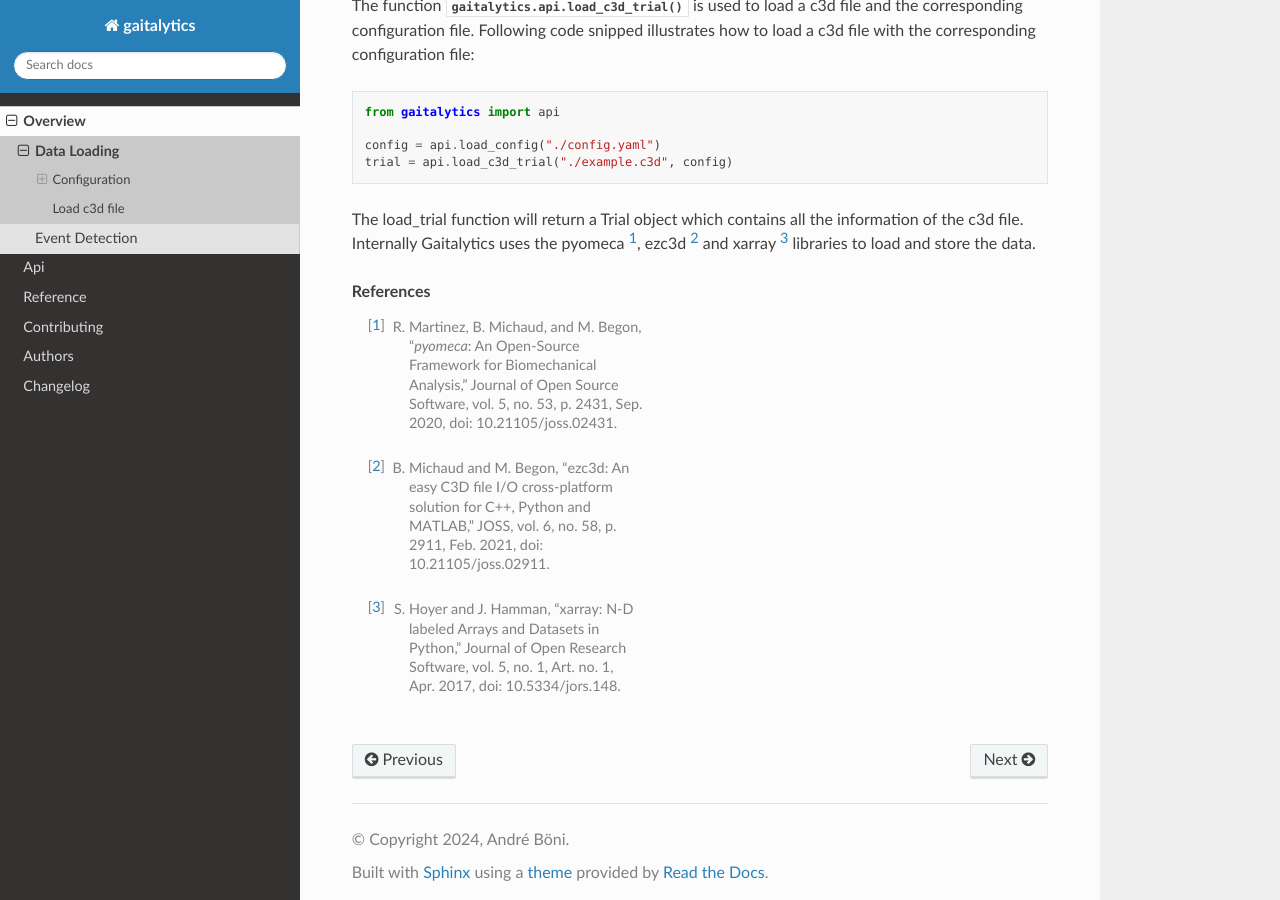
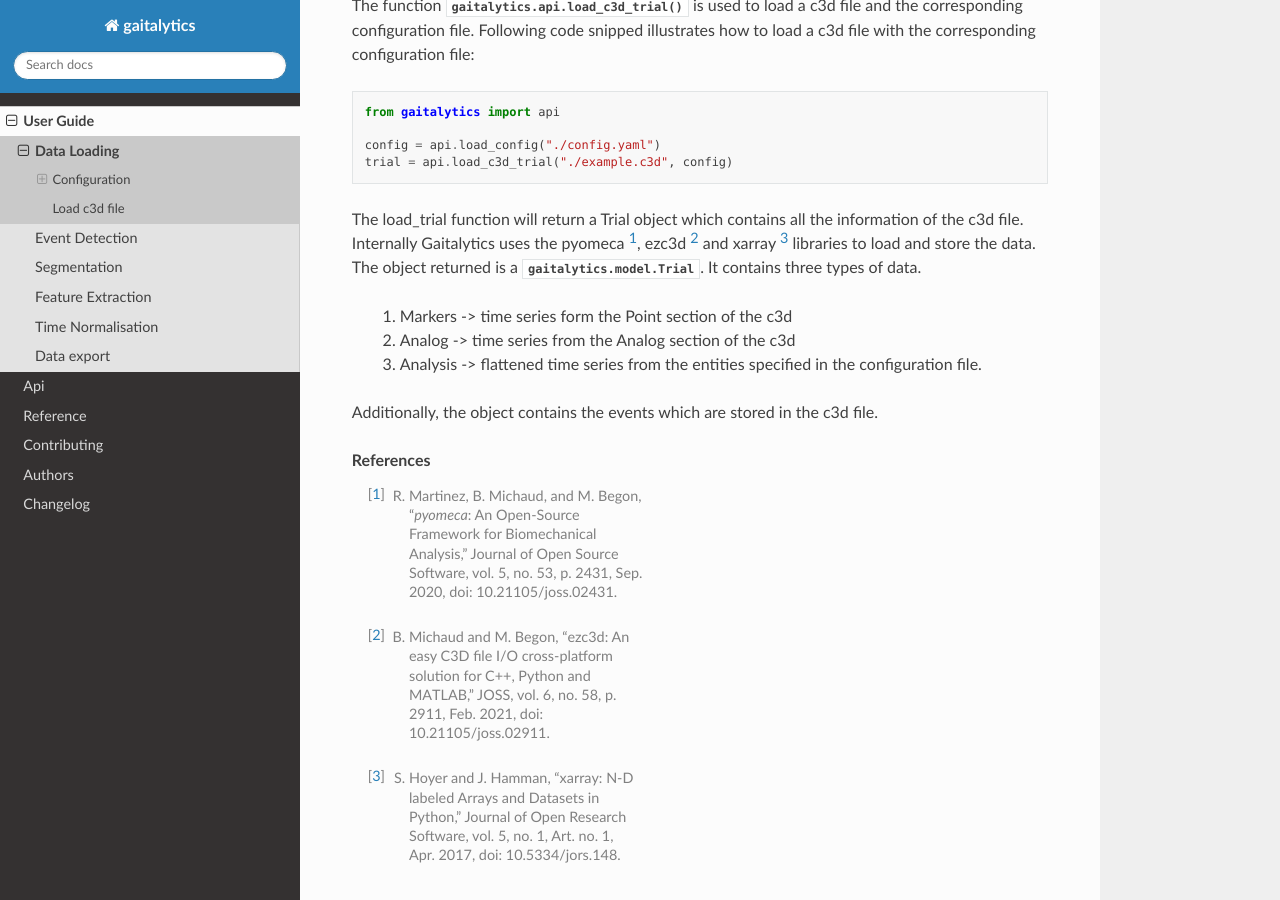
Before and after one commit to DART-Lab-LLUI/python-gaitalytics, a Sphinx documentation site: the page built from docs/usage/data_loading.rst, in a window 1280 px wide and 900 px high, scrolled down 2605 px. Built offline with Sphinx 7.4.7 and the Read the Docs theme 3.1.0, drawn with Linux system fonts in a browser that asks for light colours; some of the changed text lies outside the part shown.

Commit message:
+ documentation

```diff
--- a/docs/conf.py
+++ b/docs/conf.py
@@ -17,7 +17,8 @@ author = 'André Böni'
 # -- General configuration ---------------------------------------------------
 # https://www.sphinx-doc.org/en/master/usage/configuration.html#general-configuration
 
-extensions = ['sphinx.ext.autodoc', 'sphinx.ext.autosectionlabel']
+extensions = ['sphinx.ext.autodoc',
+              'sphinx_codeautolink',]
 
 templates_path = ['_templates']
 exclude_patterns = ['_build', 'Thumbs.db', '.DS_Store']
--- a/docs/usage/data_loading.rst
+++ b/docs/usage/data_loading.rst
@@ -125,8 +125,14 @@ Following code snipped illustrates how to load a c3d file with the corresponding
 
 ..
 
-The load_trial function will return a Trial object which contains all the information of the c3d file.
-Internally Gaitalytics uses the pyomeca [1]_, ezc3d [2]_ and xarray [3]_ libraries to load and store the data.
+| The load_trial function will return a Trial object which contains all the information of the c3d file. Internally Gaitalytics uses the pyomeca [1]_, ezc3d [2]_ and xarray [3]_ libraries to load and store the data.
+| The object returned is a :class:`gaitalytics.model.Trial`. It contains three types of data.
+
+    1. Markers -> time series form the Point section of the c3d
+    2. Analog -> time series from the Analog section of the c3d
+    3. Analysis -> flattened time series from the entities specified in the configuration file.
+
+Additionally, the object contains the events which are stored in the c3d file.
 
 .. rubric:: References
 
--- a/docs/usage/index.rst
+++ b/docs/usage/index.rst
@@ -1,5 +1,5 @@
-Overview
-========
+User Guide
+==========
 
 Getting started with Gaitalytics needs some understanding of processes and flows which this framework follows.
 Following overview will help you get started with necessary steps to process your data.
@@ -13,9 +13,10 @@ It takes care of following steps in the processing pipeline:
 
     1. Data Loading
     2. Event Detection
-    3. Data segmentation
-    4. Feature Calculation
-    5. Segment normalization
+    3. Segmentation
+    4. Feature Extraction
+    5. Time Normalisation
+    6. Data Export
 
 Each of these steps are explained in detail in the following pages.
 
@@ -25,4 +26,9 @@ Each of these steps are explained in detail in the following pages.
 
    data_loading
    event_detection
+   segmentation
+   features
+   normalisation
+   export
+
 ..
--- a/pyproject.toml
+++ b/pyproject.toml
@@ -40,7 +40,7 @@ Changelog = "https://github.com/me/spam/blob/master/CHANGELOG.md"
 dev = ["ruff", "mypy", "pip", "types-PyYAML"]
 test = ["pytest", "pytest-cov"]
 build = ["build", "setuptools>=64", "setuptools_scm>=8"]
-docs = ["sphinx", "sphinx-rtd-theme", "sphinx-autodoc-typehints", "sphinx_github_changelog"]
+docs = ["sphinx", "sphinx-rtd-theme", "sphinx-autodoc-typehints", "sphinx_github_changelog", "sphinx-codeautolink"]
 
 [tool.pixi.project]
 channels = ["conda-forge"]
```
Also changed, not shown: other parts of docs/usage/data_loading.rst (+1 -1 lines), docs/_static/tables/features.csv (added, +34 -0 lines), docs/usage/export.rst (added, +63 -0 lines), docs/usage/features.rst (added, +35 -0 lines), docs/usage/normalisation.rst (added, +23 -0 lines), docs/usage/segmentation.rst (added, +22 -0 lines), 1 other file.
